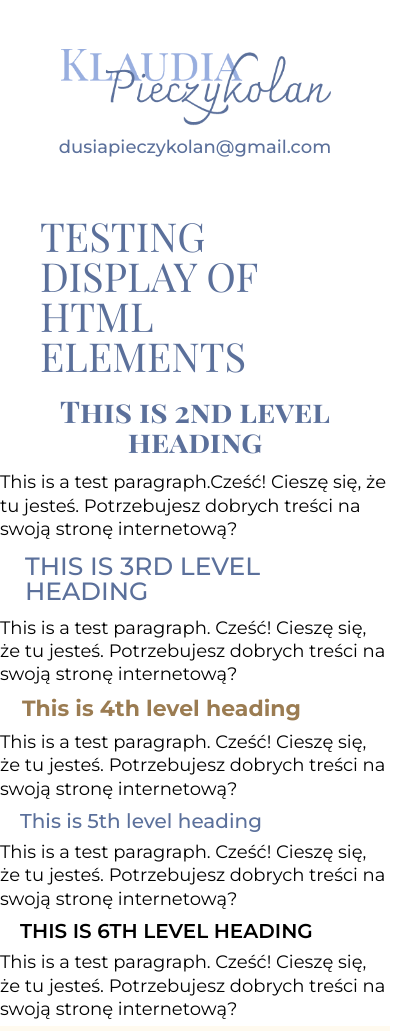
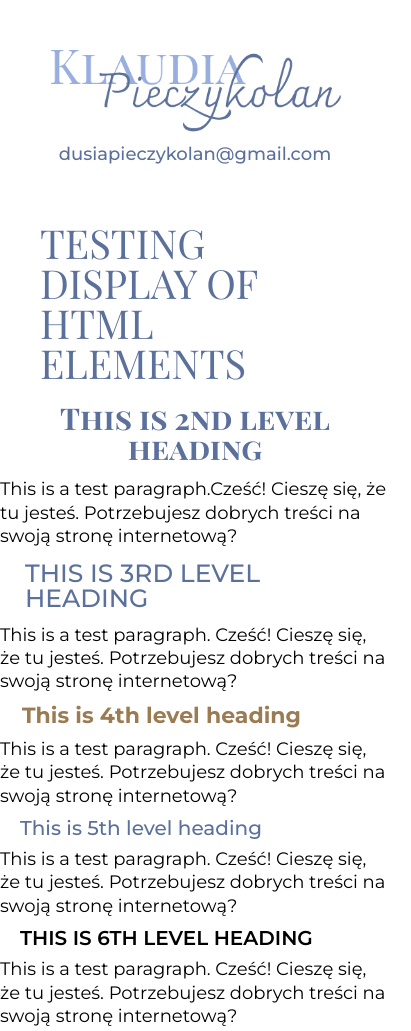
Before and after one commit to studio-afterglow/klaudia, a plain HTML site: page index — kopia.html in a window 390 px wide. Shown: the top 1031 px of the page, 411 px wide, since content can reach past the window. Drawn offline with Linux system fonts and the light colour scheme; a web font is replaced by a local one.

Commit message:
Add files via upload

```diff
--- a/style.css
+++ b/style.css
@@ -257,8 +257,15 @@ html, body {
 body, input {
   font-family: "Montserrat", sans-serif; }
 
+body {
+  max-width: 100%; }
+
 img {
   max-width: 100%; }
+
+.container {
+  max-width: 100%;
+  overflow: hidden; }
 
 /* **** TYPOGRAPHY **** */
 h1, h2, h3, h4, h5, h6 {
@@ -644,6 +651,11 @@ footer {
   .container .steps-list {
     column-count: 1; } }
 @media screen and (max-width: 600px) {
+  .header-row .logo-div {
+    padding: 2em 0; }
+    .header-row .logo-div img {
+      max-width: 90%; }
+
   .opinions-div .slide-left, .opinions-div .slide-right {
     font-size: 35px; }
 
```
